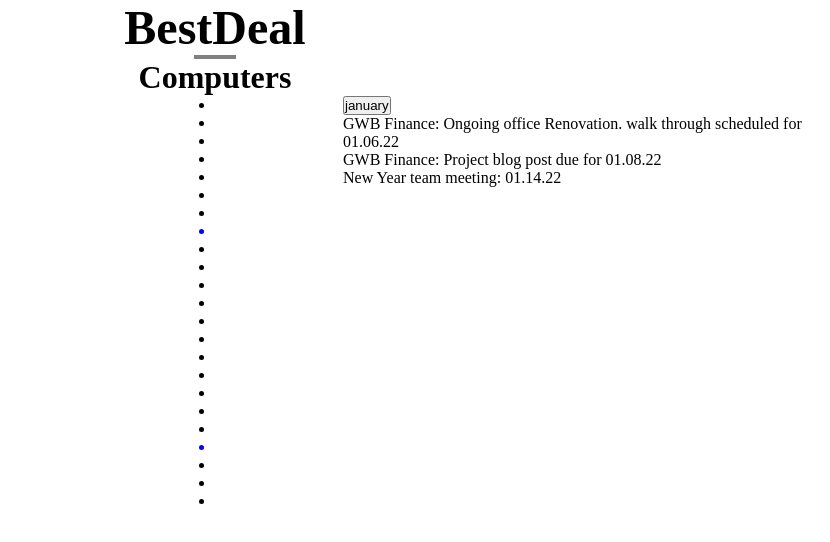
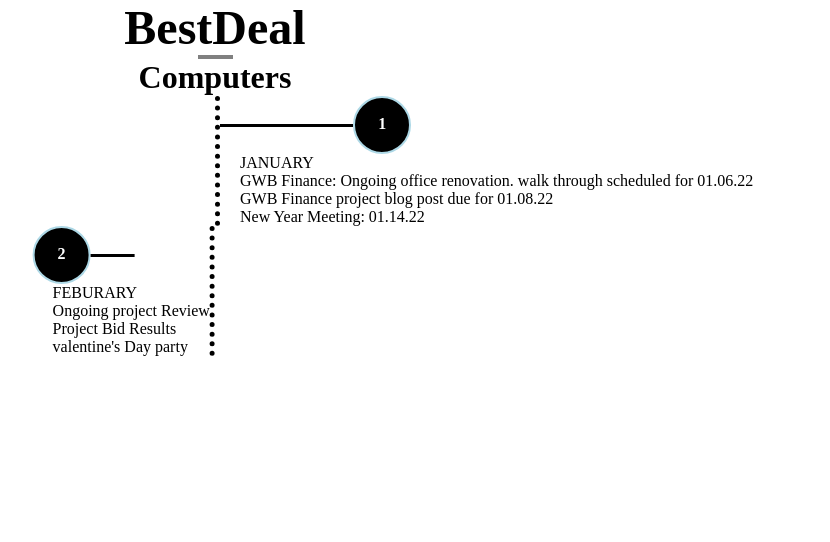
Before and after one commit to anilcodersigdel/UI-template, a website: page index.html in a window 1280 px wide. Shown: the whole page, without its empty margins (425-1255 px from the left). Drawn offline with Linux system fonts and the light colour scheme.

Commit message:
just add content and work on position for placing content diagnolly

```diff
--- /dev/null
+++ b/app.js
@@ -0,0 +1,11 @@
+ // JavaScript to adjust the height of the dotted line
+ function adjustLineHeight() {
+    var bodyContent = document.querySelector('.body-content');
+    var dottedLine = document.querySelector('.dotted-line');
+    var contentHeight = bodyContent.offsetHeight; // Get height of content
+    dottedLine.style.height = contentHeight + 'px'; // Set line height to content height
+}
+
+// Call the function initially and on window resize
+adjustLineHeight();
+window.addEventListener('resize', adjustLineHeight);
--- a/index.html
+++ b/index.html
@@ -9,56 +9,87 @@
     <link rel="stylesheet" href="sass/style.css" />
   </head>
   <body>
-    <header>
-      <h1>BestDeal</h1>
-      <div class="border"></div>
-      <h2>Computers</h2>
-    </header>
-
-    <section class="body-content">
-
-        <ul class="dot-circle">
-            <li></li>
-            <li></li>
-            <li></li>
-            <li></li>
-            <li></li>
-            <li></li>
-            <li></li>
-            <li></li>
-            <li></li>
-            <li></li>
-            <li></li>
-            <li></li>
-            <li></li>
-            <li></li>
-            <li></li>
-            <li></li>
-            <li></li>
-            <li></li>
-            <li></li>
-            <li></li>
-            <li></li>
-            <li></li>
-            <li></li>
-        </ul>
 
 
-        <div class="first-content">
-
-            <button>january</button>
-            <p>GWB Finance: Ongoing office Renovation. walk through scheduled for 01.06.22</p>
-            <p>GWB Finance: Project blog post due for 01.08.22</p>
-            <p>New Year team meeting: 01.14.22</p>
+    <section class="container">
+      <div class="title">
+           <h1>BestDeal</h1>
+           <div class="horizontal-line"></div>
+           <h2>Computers</h2>
+      </div>
 
 
-        </div>
-        <div>
-
-        </div>
-
-    </section>
+      <div class="body-content">
 
 
+
+        <div class="content">
+       <div class="dotted-line"></div>
+
+
+        <div class="first-one jan">
+
+          <div class="border-circle">
+            <div class="border"></div>
+            <div class="circle">1</div>
+
+          </div>
+
+          <div class="description">
+            <p>JANUARY</p>
+
+          <p>GWB Finance: Ongoing office renovation. walk through scheduled for 01.06.22</p>
+          <p>GWB Finance project blog post due for 01.08.22</p>
+          <p>New Year Meeting: 01.14.22</p>
+
+          </div>
+
+
+          </div>
+
+
+          <div class="first-one feb">
+
+            <div class="border-circle">
+              <div class="circle">2</div>
+              <div class="border"></div>
+
+
+            </div>
+
+            <div class="description">
+            <p>FEBURARY</p>
+
+          <p>Ongoing project Review</p>
+          <p>Project Bid Results</p>
+          <p>valentine's Day party</p>
+
+          </div>
+            </div>
+
+            <!-- <div class="first-one mar">
+
+              <div class="border-circle">
+                <div class="border"></div>
+                <div class="circle">3</div>
+
+              </div>
+
+              <div class="description">
+            <p>JANUARY</p>
+
+          <p>GWB Finance: Ongoing office renovation. walk through scheduled for 01.06.22</p>
+          <p>GWB Finance project blog post due for 01.08.22</p>
+          <p>New Year Meeting: 01.14.22</p>
+
+          </div>
+
+              </div> -->
+            </div>
+
+      </div>
+    </section>
   </body>
+
+  <script src="app.js"></script>
 </html>
--- a/sass/style.scss
+++ b/sass/style.scss
@@ -3,69 +3,95 @@
     margin: 0;
 }
 
-body{
-    height: 100vh;
-    // width: 100vw;
+
+.container{
     position: relative;
-}
 
-header{
+    .title{
         display: flex;
-    flex-direction:  column;
+        flex-direction: column;
         justify-content: center;
         align-items: center;
-
 
         h1{
             font-size: 48px;
         }
-
-
-    .border{
-        border: 2.75px solid gray;
-        width: 3%;
-    }
-
         h2{
             font-size: 32px;
         }
 
+        .horizontal-line{
+            // border: 1.5px solid gray;
+            // width: 3%;
+            width: 35px;
+            height: 4px;
+            background-color: gray;
         }
+    }
+
 
     .body-content{
         position: relative;
+        padding: 0 50px;
 
-ul{
-    // font-size: 23px;
-    position: absolute;
-    left: 50%;
-    top: 50%;
-    // transform: translate(-50% , -50%);
+        // .dotted-line{
 
-    li{
-        // list-style-type: disc;
+        //     position: absolute;
+        //     left: 50%;
+
+        // }
 
 
-        &:nth-child(8) {
-            color: blue;
+        .content{
+            position: absolute;
+
+            left: 50%;
+            // border-left: 5px dotted black;
+
+        .first-one{
+            border-left: 5px dotted black;
+
+            .border-circle{
+                display: flex;
+                align-items: center;
+                // gap: 20px;
+                .circle{
+                    height: 20px;
+                    width: 20px;
+                    border-radius: 50%;
+                    text-align: center;
+                    font-weight: 600;
+                    background-color: black;
+                    color: white;
+                    padding: 17px;
+                    border: 2px solid lightblue;
 
                 }
-          &:nth-child(20){
-            color: blue;
-          }
+
+                .border{
+                    border-top: 3px solid black;
+                    width: 25%;
+
                 }
             }
 
-// .body-content:nth-child(3) {
-//     background: red;
-//   }
+            .description{
+                padding-left: 20px;
+            }
 
 
-.first-content{
+            &.feb{
+                border-left: none;
+                border-right:  5px dotted black;
                 position: absolute;
-    left: 60%;
-    top: 50%;
+                transform: translateX(-11.4rem);
+
+            }
+        }
 
         }
 
+
+
     }
+}
```
Also changed, not shown: sass/style.css, 1 other file. Lines whose indentation alone changed are shown as unchanged.
